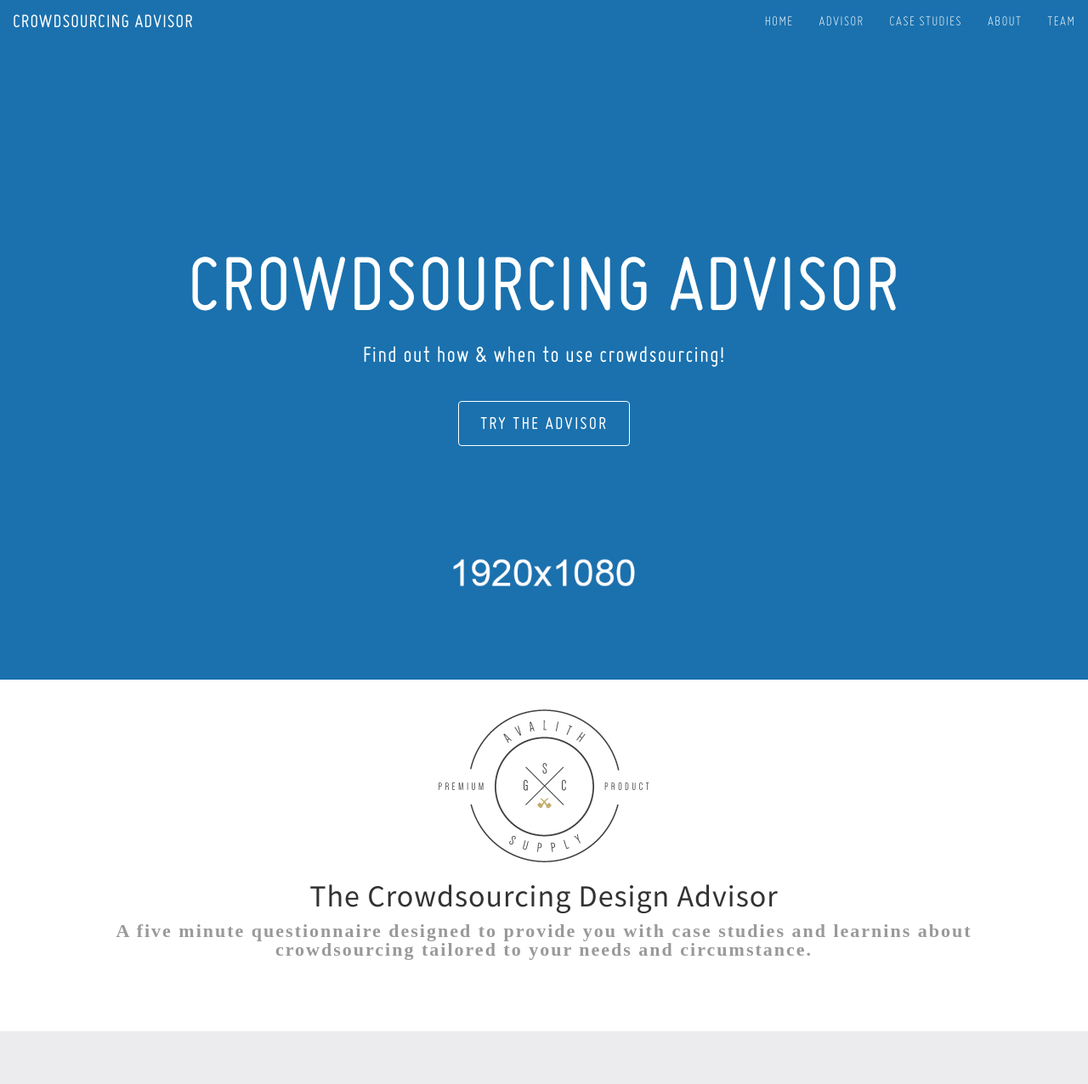
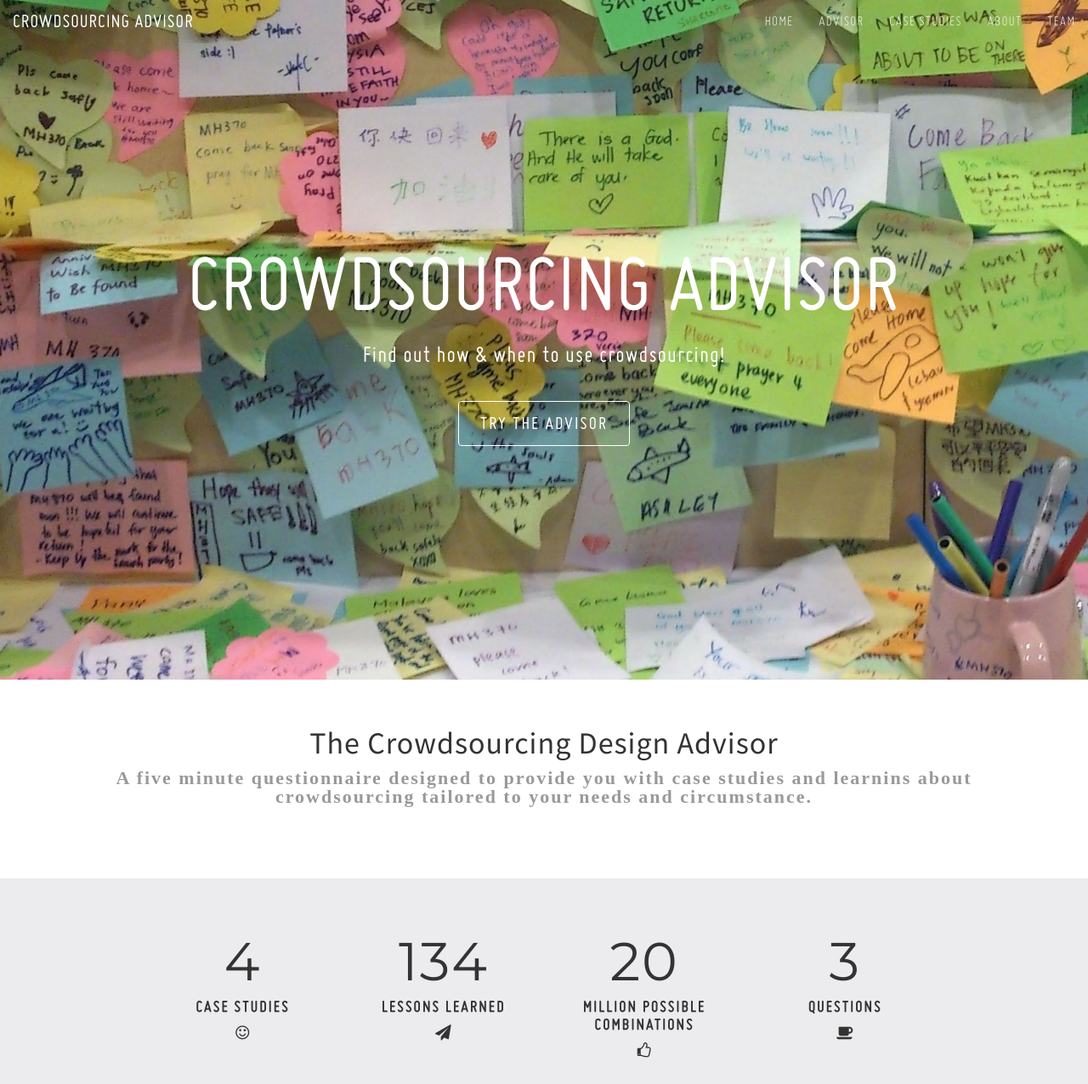
Before and after one commit to itelloarista/sourcerer, a plain HTML site: page site/index.html in a window 1280 px wide. Shown: the top 1276 px of the page at 85% size. Drawn offline with Linux system fonts and the light colour scheme; some packages are replaced by stand-ins of ours; a web font is replaced by a local one.

Commit message:
adding pics

```diff
--- a/site/index.html
+++ b/site/index.html
@@ -77,7 +77,7 @@
         <div id="slides">
             <ul class="slides-container">
                 <li>
-                	<img src="img/slide1.png" alt="">
+                	<img src="img/sourcerer-main.jpg" alt="">
                     <div class="container text-center">
                         <h1 class="uppercase">Crowdsourcing Advisor</h1>
 						<p class="lead">Find out how & when to use crowdsourcing!</p>
@@ -114,7 +114,7 @@
         	<div class="container">
             	<div class="row">
                 	<div class="col-lg-12 text-center">
-                    	<img src="img/logo.png" alt="logo">
+                    	<!-- <img src="img/logo.png" alt="logo"> -->
                     	<h1 class="wow fadeInDown">The Crowdsourcing Design Advisor</span></h1>
                         <p class="subhead wow fadeInDown" data-wow-delay="0.2s">A five minute questionnaire designed to provide you with case studies and learnins about crowdsourcing tailored to your needs and circumstance.</p>
                     </div>
```
Also changed, not shown: templates/index.html (+2 -2 lines), site/img/about.jpg.
